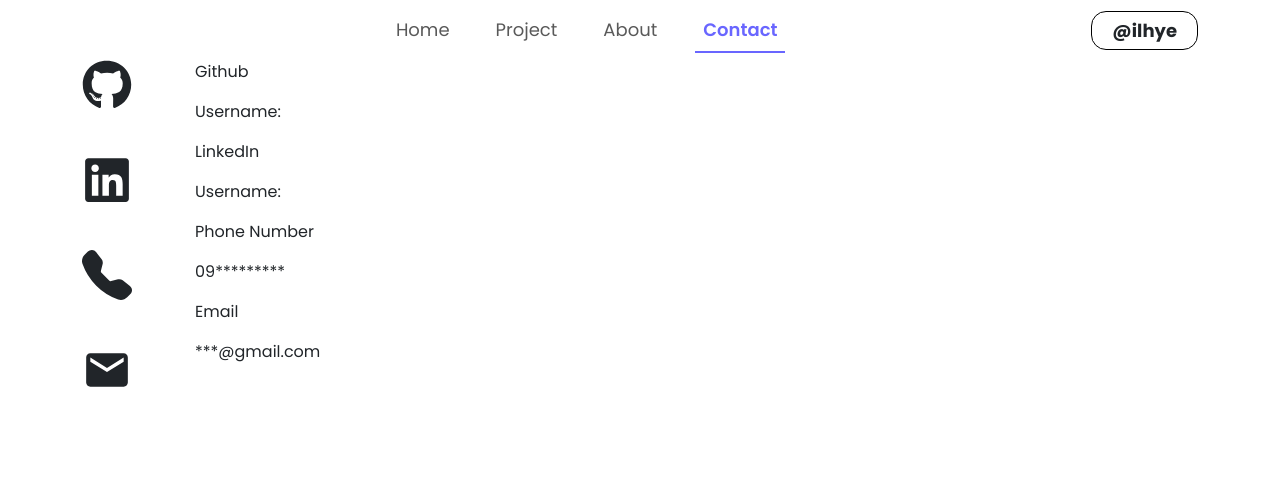
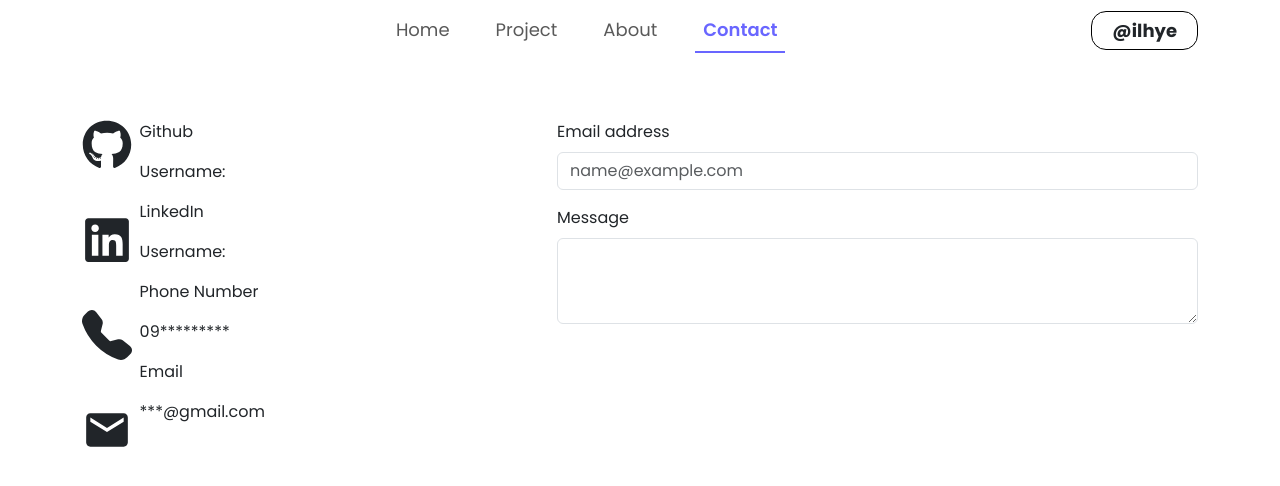
Before and after one commit to ilhye/Personal-Portfolio, a React (Vite) app: page /contact in a window 1280 px wide. Shown: the top 486 px of the page. Built offline with nearby package versions, Linux system fonts and the light colour scheme.

Commit message:
update contact

```diff
--- a/src/pages/Contact.jsx
+++ b/src/pages/Contact.jsx
@@ -7,14 +7,16 @@ import "../styles/Contact.css";
 export default function Contact() {
   return (
     <>
+      <div className="row contact">
+        <div className="col-md-5">
           <div className="row">
             <div className="col-md-1">
               <FaGithub className="icons" />
-          <FaLinkedin className="icons"/>
-          <BsFillTelephoneFill className="icons"/>
-          <MdEmail className="icons"/>
+              <FaLinkedin className="icons" />
+              <BsFillTelephoneFill className="icons" />
+              <MdEmail className="icons" />
             </div>
-        <div className="col-md-11 contacts">
+            <div className="col-md-11 website">
               <p className="top">Github</p>
               <p>Username:</p>
               <p className="top">LinkedIn</p>
@@ -25,6 +27,31 @@ export default function Contact() {
               <p>***@gmail.com</p>
             </div>
           </div>
+        </div>
+        <div className="col-md-7">
+          <div class="mb-3">
+            <label for="email" class="form-label">
+              Email address
+            </label>
+            <input
+              type="email"
+              class="form-control"
+              id="email"
+              placeholder="name@example.com"
+            />
+          </div>
+          <div class="mb-3">
+            <label for="message" class="form-label">
+              Message
+            </label>
+            <textarea
+              class="form-control"
+              id="message"
+              rows="3"
+            ></textarea>
+          </div>
+        </div>
+      </div>
     </>
   );
 }
--- a/src/styles/Contact.css
+++ b/src/styles/Contact.css
@@ -1,8 +1,12 @@
+.contact {
+    margin-top: 120px;
+}
+
 .icons {
     width: 50px;
     height: 50px;
     margin-bottom: 45px;
 }
-.contacts {
+.website {
     padding-left: 30px;
 }
```
Lines whose indentation alone changed are shown as unchanged.
